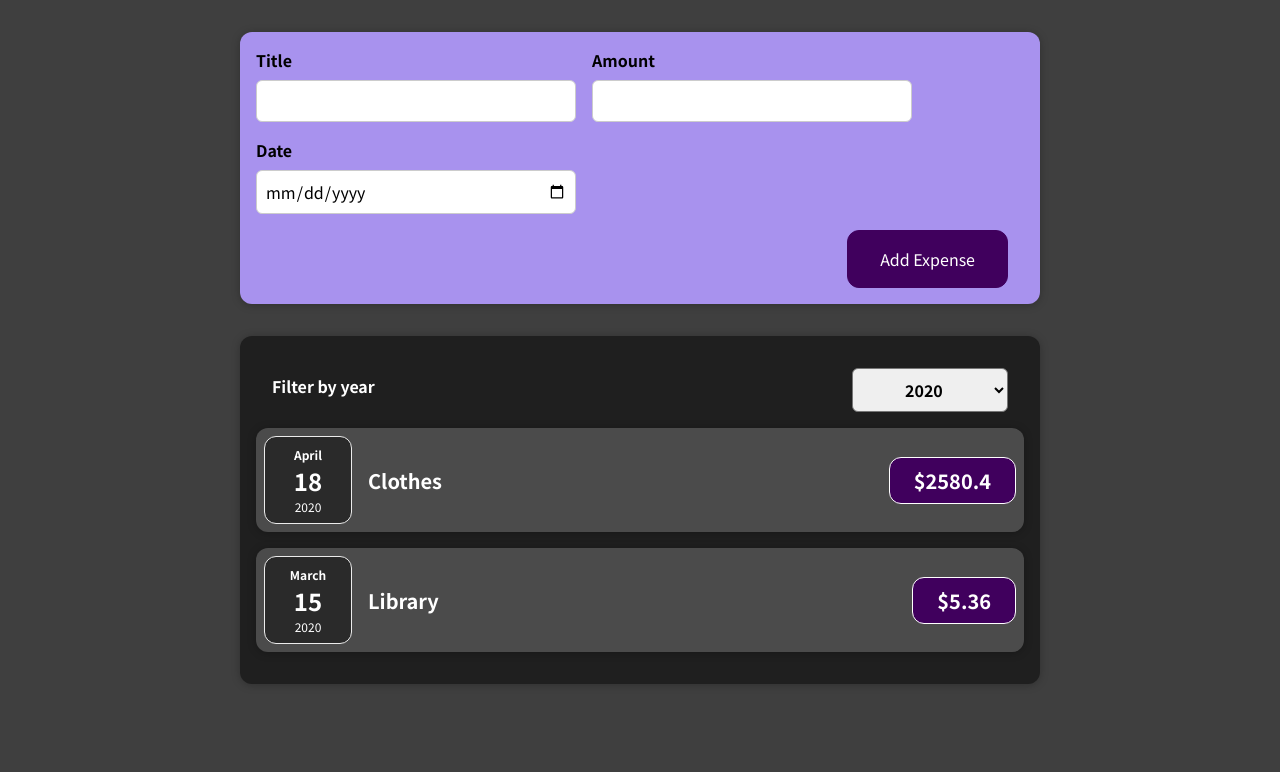
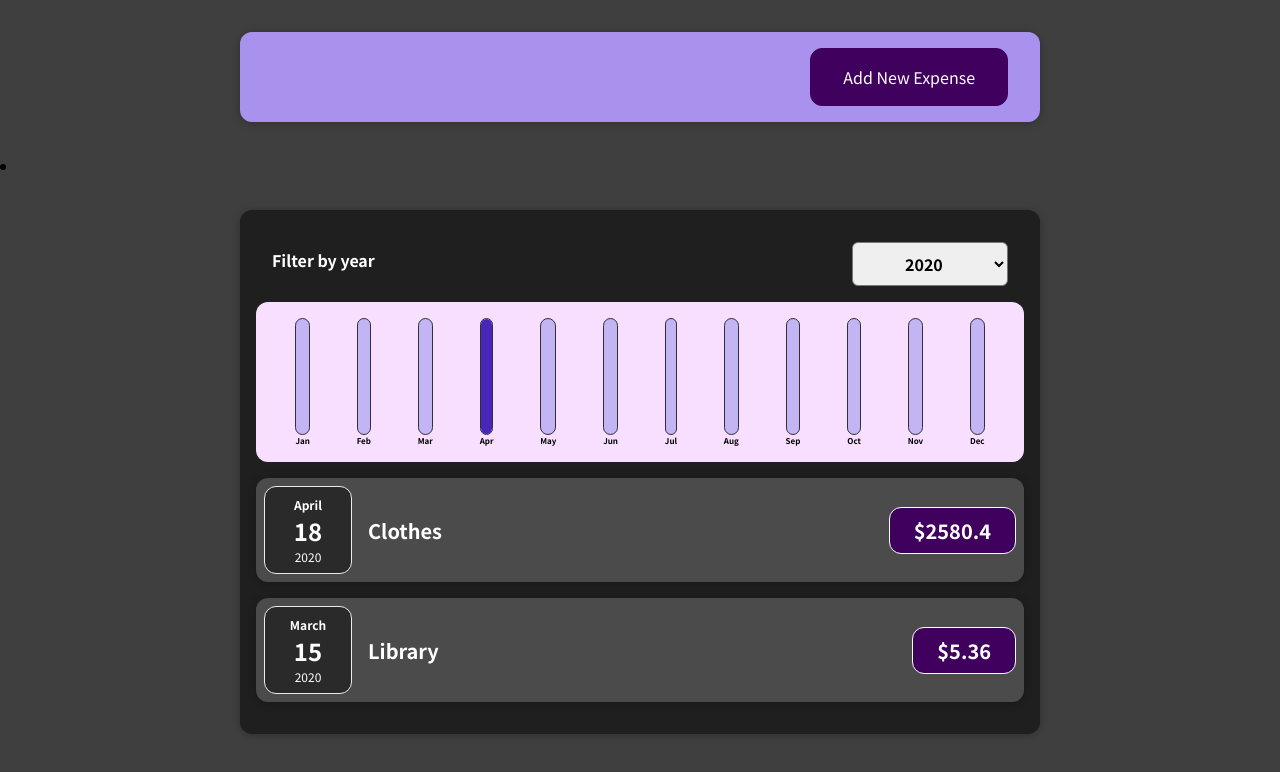
Before and after one commit to gabrielgfaria/react-complete-guide, a React (Create React App) app: page / in a window 1280 px wide. Shown: the top 772 px of the page. Built offline with nearby package versions, Linux system fonts and the light colour scheme.

Commit message:
Change style dinamically, Add charts, Make code look like Max's

```diff
--- /dev/null
+++ b/src/components/Chart/Chart.css
@@ -0,0 +1,9 @@
+.chart {
+    padding: 1rem;
+    border-radius: 12px;
+    background-color: #f8dfff;
+    text-align: center;
+    display: flex;
+    justify-content: space-around;
+    height: 10rem;
+  }
--- /dev/null
+++ b/src/components/Chart/Chart.js
@@ -0,0 +1,22 @@
+import "./Chart.css";
+import ChartBar from "./ChartBar";
+
+const Chart = (props) => {
+  const dataPointsValue = props.dataPoints.map((dataPoint) => dataPoint.amount);
+  const totalMaximum = Math.max(...dataPointsValue);
+
+  return (
+    <div className="chart">
+      {props.dataPoints.map((dataPoint) => (
+        <ChartBar
+          key={dataPoint.label}
+          amount={dataPoint.amount}
+          maxValue={totalMaximum}
+          label={dataPoint.label}
+        />
+      ))}
+    </div>
+  );
+};
+
+export default Chart;
--- /dev/null
+++ b/src/components/Chart/ChartBar.css
@@ -0,0 +1,30 @@
+.chart-bar {
+    height: 100%;
+    display: flex;
+    flex-direction: column;
+    align-items: center;
+  }
+
+  .chart-bar__inner {
+    height: 100%;
+    width: 100%;
+    border: 1px solid #313131;
+    border-radius: 12px;
+    background-color: #c3b4f3;
+    overflow: hidden;
+    display: flex;
+    flex-direction: column;
+    justify-content: flex-end;
+  }
+
+  .chart-bar__fill {
+    background-color: #4826b9;
+    width: 100%;
+    transition: all 0.3s ease-out;
+  }
+
+  .chart-bar__label {
+    font-weight: bold;
+    font-size: 0.5rem;
+    text-align: center;
+  }
--- /dev/null
+++ b/src/components/Chart/ChartBar.js
@@ -0,0 +1,20 @@
+import "./ChartBar.css";
+
+const ChartBar = (props) => {
+  let barFillHeight = "0%";
+
+  if (props.maxValue > 0) {
+    barFillHeight = Math.round((props.amount / props.maxValue) * 100) + "%";
+  }
+
+  return (
+    <div className="chart-bar">
+      <div className="chart-bar__inner">
+        <div className="chart-bar__fill" style={{height: barFillHeight}}></div>
+      </div>
+      <div className="chart-bar__label">{props.label}</div>
+    </div>
+  );
+};
+
+export default ChartBar;
--- a/src/components/Expenses/Expenses.js
+++ b/src/components/Expenses/Expenses.js
@@ -1,8 +1,9 @@
 import { useState } from "react";
 import "./Expenses.css";
-import ExpenseItem from "./ExpenseItem";
+import ExpensesList from "./ExpensesList";
 import Card from "../UI/Card";
 import ExpensesFilter from "./ExpensesFilter";
+import ExpensesChart from "./ExpensesChart";
 
 const Expenses = (props) => {
   const [newYearFilter, setYearFilter] = useState("2020");
@@ -15,24 +16,17 @@
     (item) => item.date.getFullYear().toString() === newYearFilter
   );
 
-  let expenseContent = <p>No expenses found.</p>
-
-  if (filteredExpenses.length !== 0) {
-    expenseContent = filteredExpenses.map((item) => (
-      <ExpenseItem
-        key={item.id}
-        title={item.title}
-        amount={item.amount}
-        date={item.date}
-      />
-    ))
-  }
-
   return (
-    <Card className="expenses">
-      <ExpensesFilter selected={newYearFilter} onSelectYear={onFilterChange} />
-      {expenseContent}
-    </Card>
+    <li>
+      <Card className="expenses">
+        <ExpensesFilter
+          selected={newYearFilter}
+          onSelectYear={onFilterChange}
+        />
+        <ExpensesChart expenses={filteredExpenses}/>
+        <ExpensesList items={filteredExpenses} />
+      </Card>
+    </li>
   );
 };
 
--- /dev/null
+++ b/src/components/Expenses/ExpensesChart.js
@@ -0,0 +1,63 @@
+import Chart from "../Chart/Chart";
+
+const ExpensesChart = (props) => {
+  const chartDataPoints = [
+    {
+      label: "Jan",
+      amount: 0,
+    },
+    {
+      label: "Feb",
+      amount: 0,
+    },
+    {
+      label: "Mar",
+      amount: 0,
+    },
+    {
+      label: "Apr",
+      amount: 0,
+    },
+    {
+      label: "May",
+      amount: 0,
+    },
+    {
+      label: "Jun",
+      amount: 0,
+    },
+    {
+      label: "Jul",
+      amount: 0,
+    },
+    {
+      label: "Aug",
+      amount: 0,
+    },
+    {
+      label: "Sep",
+      amount: 0,
+    },
+    {
+      label: "Oct",
+      amount: 0,
+    },
+    {
+      label: "Nov",
+      amount: 0,
+    },
+    {
+      label: "Dec",
+      amount: 0,
+    },
+  ];
+
+  for (const expense of props.expenses) {
+    const expenseMonth = expense.date.getMonth();
+    chartDataPoints[expenseMonth].amount += expense.amount;
+  }
+
+  return <Chart dataPoints={chartDataPoints} />;
+};
+
+export default ExpensesChart;
--- /dev/null
+++ b/src/components/Expenses/ExpensesList.css
@@ -0,0 +1,9 @@
+.expenses-list {
+    list-style: none;
+    padding: 0;
+  }
+
+  .expenses-list__fallback {
+    color: white;
+    text-align: center;
+  }
--- /dev/null
+++ b/src/components/Expenses/ExpensesList.js
@@ -0,0 +1,22 @@
+import ExpenseItem from "./ExpenseItem";
+import "./ExpensesList.css";
+
+const ExpensesList = (props) => {
+  if (props.items.length === 0) {
+    return <h2 className="expenses-list__fallback">Found no expenses.</h2>;
+  }
+  return (
+    <ul className="expenses-list">
+      {props.items.map((item) => (
+        <ExpenseItem
+          key={item.id}
+          title={item.title}
+          amount={item.amount}
+          date={item.date}
+        />
+      ))}
+    </ul>
+  );
+};
+
+export default ExpensesList;
--- a/src/components/NewExpense/ExpenseForm.js
+++ b/src/components/NewExpense/ExpenseForm.js
@@ -3,9 +3,9 @@
 import "./ExpenseForm.css";
 
 const ExpenseForm = (props) => {
-    const [enteredTitle, setEnteredTitle] = useState('');
-    const [enteredAmount, setEnteredAmount] = useState('');
-    const [enteredDate, setEnteredDate] = useState('');
+  const [enteredTitle, setEnteredTitle] = useState("");
+  const [enteredAmount, setEnteredAmount] = useState("");
+  const [enteredDate, setEnteredDate] = useState("");
   // const [enteredUserInput, setUserInput] = useState({
   //   title: '',
   //   amount: '',
@@ -13,7 +13,7 @@
   // });
 
   const titleClickHandler = (event) => {
-    setEnteredTitle(event.target.value)
+    setEnteredTitle(event.target.value);
     // setUserInput((prevState) => {
     //   return {
     //     ...prevState,
@@ -23,7 +23,7 @@
   };
 
   const amountClickHandler = (event) => {
-    setEnteredAmount(event.target.value)
+    setEnteredAmount(event.target.value);
     // setUserInput((prevState) => {
     //   return {
     //     ...prevState,
@@ -33,7 +33,7 @@
   };
 
   const dateClickHandler = (event) => {
-    setEnteredDate(event.target.value)
+    setEnteredDate(event.target.value);
     // setUserInput((prevState) => {
     //   return {
     //     ...prevState,
@@ -47,15 +47,18 @@
 
     const expenseData = {
       title: enteredTitle,
-      amount: enteredAmount,
+      amount: +enteredAmount,
       date: new Date(enteredDate),
     };
 
     props.onSaveExpenseData(expenseData);
-    setEnteredTitle('');
-    setEnteredAmount('');
-    setEnteredDate('');
+    setEnteredTitle("");
+    setEnteredAmount("");
+    setEnteredDate("");
+  };
 
+  const HandleCancelButton = () => {
+    props.onCancelNewExpense();
   };
 
   return (
@@ -91,6 +94,7 @@
         </div>
       </div>
       <div className="new-expense__actions">
+        <button type="button" onClick={HandleCancelButton}>Cancel</button>
         <button type="submit">Add Expense</button>
       </div>
     </form>
--- a/src/components/NewExpense/NewExpense.js
+++ b/src/components/NewExpense/NewExpense.js
@@ -1,18 +1,43 @@
-import './NewExpense.css';
-import ExpenseForm from './ExpenseForm';
+import { useState } from "react";
+import "./NewExpense.css";
+import ExpenseForm from "./ExpenseForm";
+import "./ExpenseForm.css";
 
 const NewExpense = (props) => {
-    const saveExpenseDataHandler = (enteredExpenseData) => {
-        const expenseData = {
-            ...enteredExpenseData,
-            id: Math.random().toString()
-        }
-        props.onAddExpense(expenseData);
-    }
+  const [showExpenseForm, setShowExpenseForm] = useState(false);
+  const saveExpenseDataHandler = (enteredExpenseData) => {
+    const expenseData = {
+      ...enteredExpenseData,
+      id: Math.random().toString(),
+    };
+    props.onAddExpense(expenseData);
+    setShowExpenseForm(false);
+  };
 
-    return <div className="new-expense">
-        <ExpenseForm onSaveExpenseData={saveExpenseDataHandler}/>
+  const handleCancelNewExpense = () => {
+    setShowExpenseForm(false);
+  };
+
+  const handleAddNewExpense = () => {
+    setShowExpenseForm(true);
+  };
+
+  let expenseForm = (
+    <div className="new-expense__actions">
+      <button onClick={handleAddNewExpense}>Add New Expense</button>
     </div>
+  );
+
+  if (showExpenseForm) {
+    expenseForm = (
+      <ExpenseForm
+        onSaveExpenseData={saveExpenseDataHandler}
+        onCancelNewExpense={handleCancelNewExpense}
+      />
+    );
+  }
+
+  return <div className="new-expense">{expenseForm}</div>;
 };
 
 export default NewExpense;
```
Also changed, not shown: 1 other file (tests, documents, lock files or other folders).
